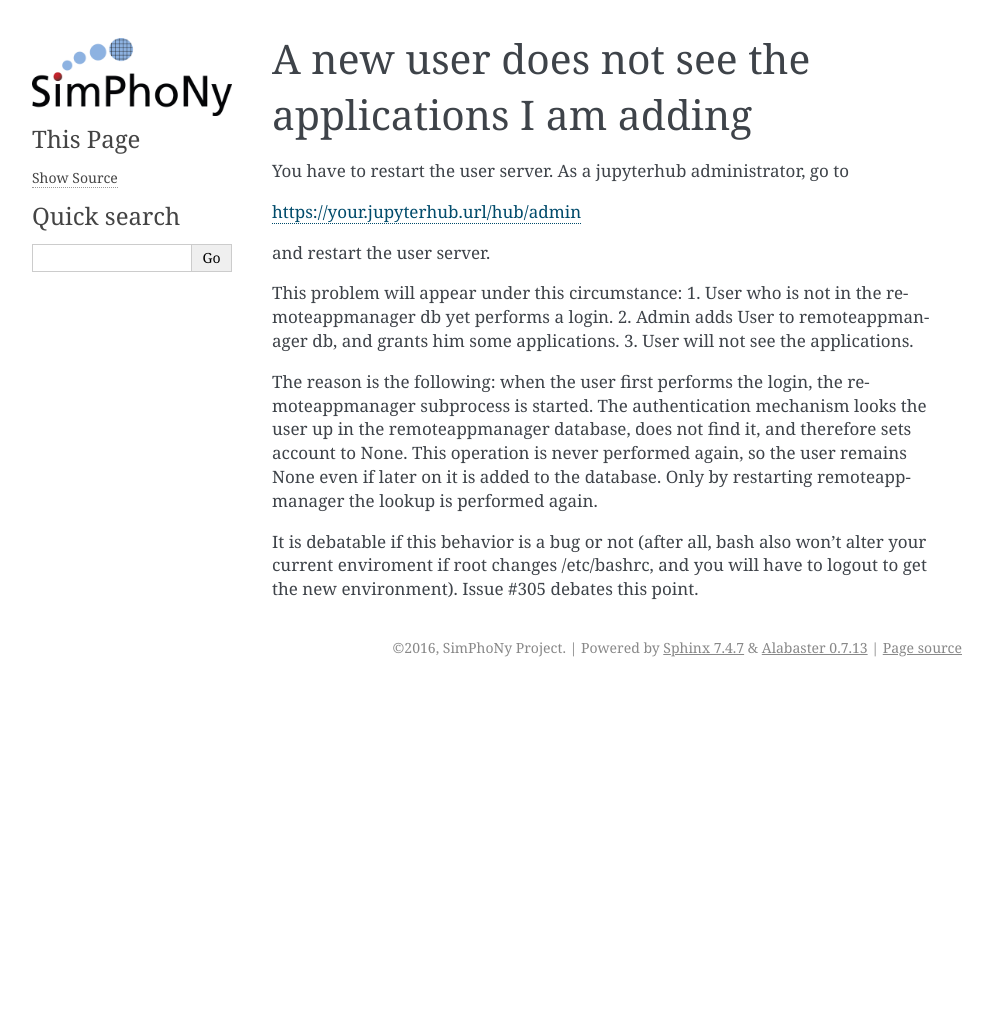
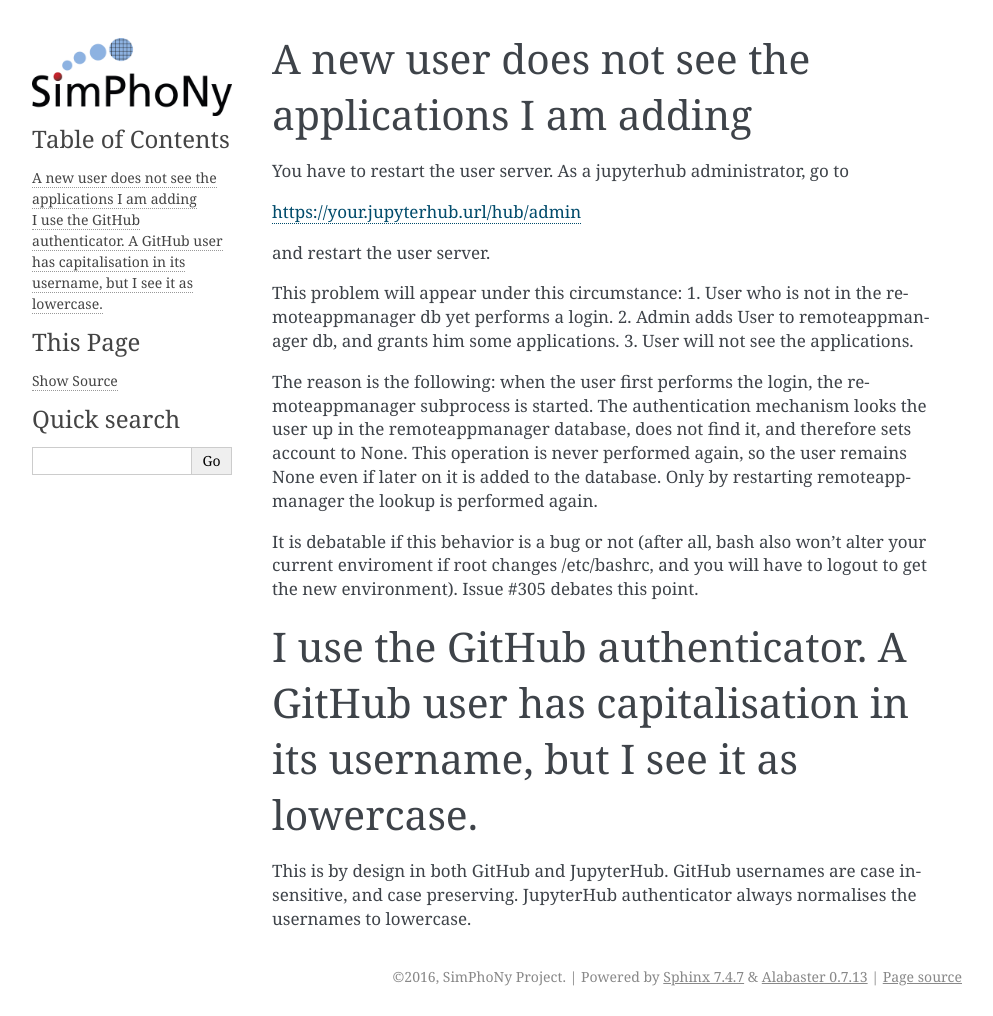
Before and after one commit to simphony/simphony-remote, a Sphinx documentation site: the page built from doc/source/troubleshoot/general.rst, in a window 1280 px wide. Shown: the whole page, without its empty margins (148-1141 px from the left). Built offline with Sphinx 7.4.7, drawn with Linux system fonts in a browser that asks for light colours; pages that are not in the unit, such as notebooks, are missing from menus; the version number is read from the project's files by our own code; before the commit the page ends 900 px from its top, so only the background shows below that.

Commit message:
Fix by doc the behavior of GitHub authenticator.

```diff
--- a/doc/source/troubleshoot/general.rst
+++ b/doc/source/troubleshoot/general.rst
@@ -22,3 +22,10 @@ remoteappmanager the lookup is performed again.
 It is debatable if this behavior is a bug or not (after all, bash also won't
 alter your current enviroment if root changes /etc/bashrc, and you will have to
 logout to get the new environment). Issue #305 debates this point.
+
+
+I use the GitHub authenticator. A GitHub user has capitalisation in its username, but I see it as lowercase.
+^^^^^^^^^^^^^^^^^^^^^^^^^^^^^^^^^^^^^^^^^^^^^^^^^^^^^^^^^^^^^^^^^^^^^^^^^^^^^^^^^^^^^^^^^^^^^^^^^^^^^^^^^^^^
+
+This is by design in both GitHub and JupyterHub. GitHub usernames are case insensitive, and case preserving.
+JupyterHub authenticator always normalises the usernames to lowercase.
```
